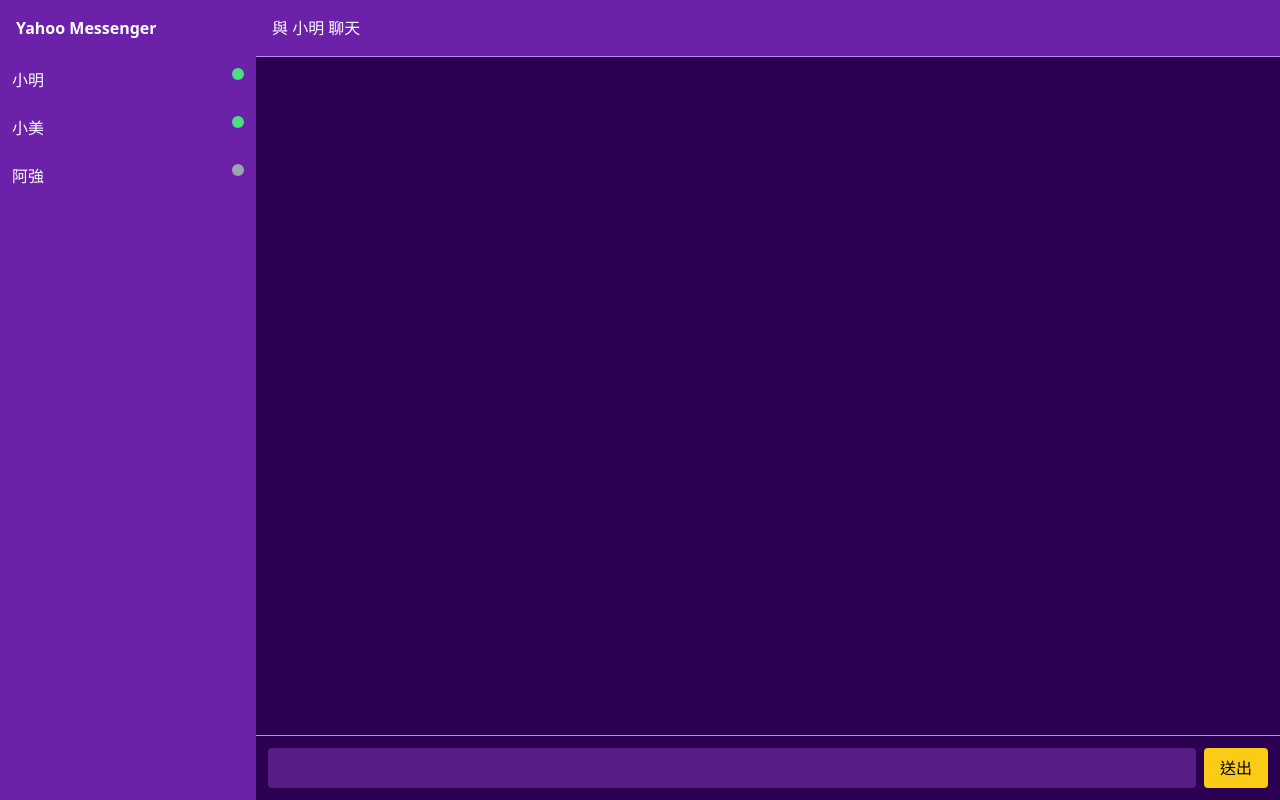
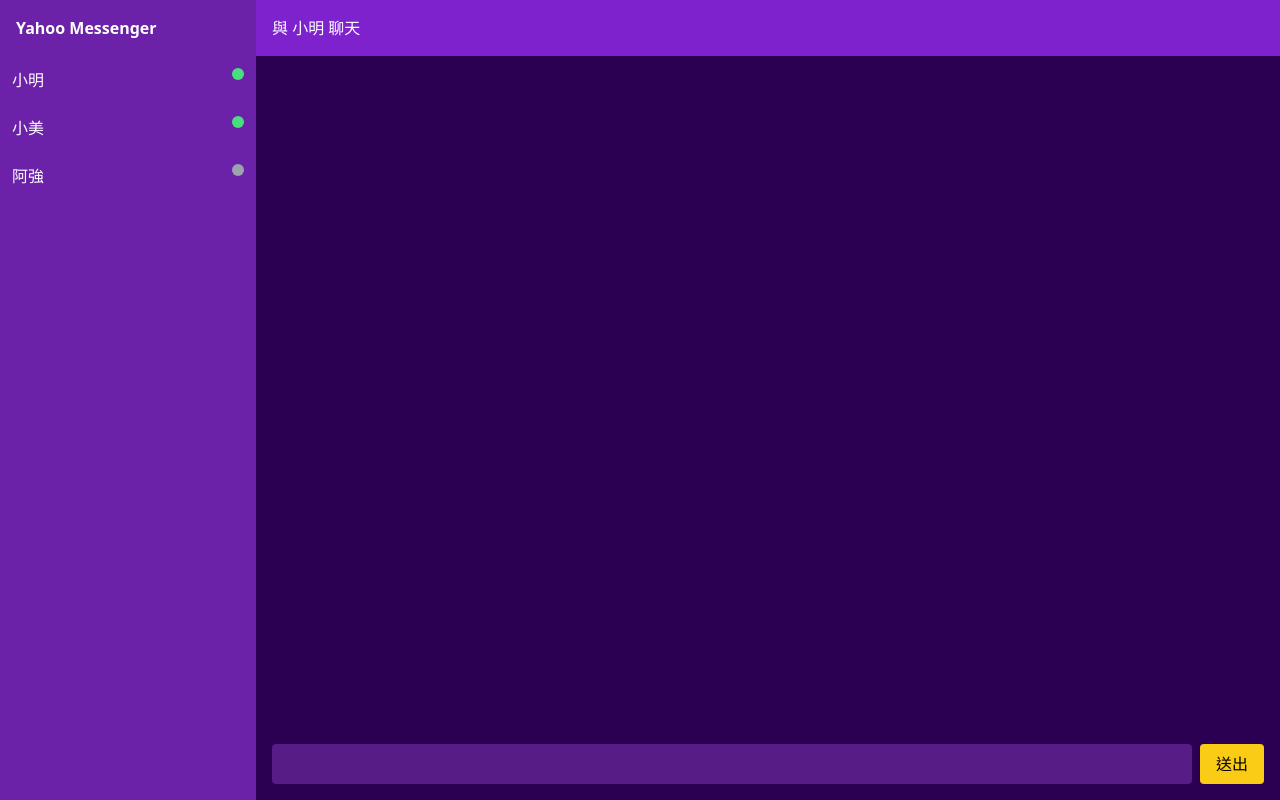
Before and after one commit to hot321ps-jpg/yahoo-messenger-clone, a Next.js app: page / in a window 1280 px wide. Built offline with nearby package versions, Linux system fonts and the light colour scheme.

Commit message:
Update ChatWindow.tsx

```diff
--- a/components/ChatWindow.tsx
+++ b/components/ChatWindow.tsx
@@ -1,43 +1,40 @@
-"use client"
+"use client";
 
-import {useState} from "react"
+import { useState } from "react";
 
-export default function ChatWindow({friend}:{friend:string}){
+export default function ChatWindow({ friend }: { friend: string }) {
+  const [messages, setMessages] = useState<string[]>([]);
+  const [input, setInput] = useState("");
 
-const [messages,setMessages] = useState<string[]>([])
-const [input,setInput] = useState("")
+  function send() {
+    if (!input) return;
 
-function send(){
-
-if(!input)return
-
-setMessages([...messages,input])
-setInput("")
+    setMessages([...messages, input]);
+    setInput("");
   }
 
-return(
-
+  return (
     <div className="flex flex-col flex-1">
 
-<div className="p-4 bg-purple-800 border-b border-purple-400">
+      <div className="p-4 bg-purple-700">
         與 {friend} 聊天
       </div>
 
       <div className="flex-1 p-4 space-y-2 overflow-y-auto">
 
-{messages.map((m,i)=>(
-<div key={i} className="bg-purple-600 px-3 py-2 rounded w-fit">
+        {messages.map((m, i) => (
+          <div key={i} className="bg-purple-500 px-3 py-2 rounded w-fit">
             {m}
           </div>
         ))}
 
       </div>
 
-<div className="p-3 flex gap-2 border-t border-purple-400">
+      <div className="p-4 flex gap-2">
 
         <input
           value={input}
-onChange={(e)=>setInput(e.target.value)}
+          onChange={(e) => setInput(e.target.value)}
           className="flex-1 p-2 bg-purple-900 rounded"
         />
 
@@ -51,6 +48,5 @@ className="bg-yellow-400 text-black px-4 rounded"
       </div>
 
     </div>
-
-)
+  );
 }
```
Lines whose indentation alone changed are shown as unchanged.
